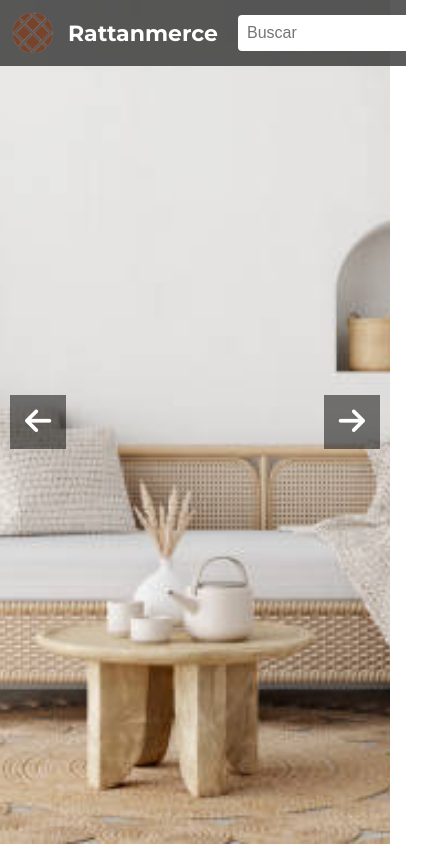
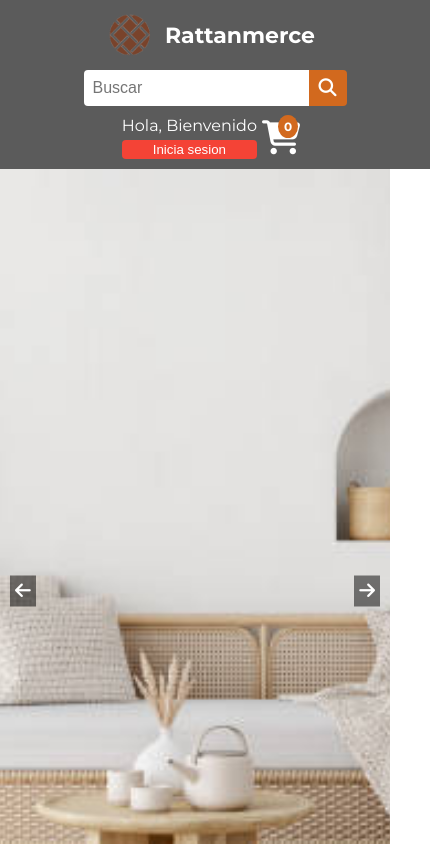
Before and after one commit to jluchett/RattanmerceFront, a React (Vite) app: page / in a window 390 px wide. Shown: the top 844 px of the page, 430 px wide, since content can reach past the window. Built offline with nearby package versions, Linux system fonts and the light colour scheme.

Commit message:
Add componente login

```diff
--- a/package.json
+++ b/package.json
@@ -12,7 +12,8 @@
   "dependencies": {
     "@fortawesome/fontawesome-free": "^6.4.0",
     "react": "^18.2.0",
-    "react-dom": "^18.2.0"
+    "react-dom": "^18.2.0",
+    "react-router-dom": "^6.12.0"
   },
   "devDependencies": {
     "@types/react": "^18.0.37",
--- a/src/components/Navbar.jsx
+++ b/src/components/Navbar.jsx
@@ -12,12 +12,14 @@ const Navbar = () => {
       </div>
       <div className="navbar-center">
         <input type="text" className="search-bar" placeholder="Buscar" />
-        <button className="search-button">Buscar</button>
+        <button className="search-button">
+          <i className="fa-solid fa-magnifying-glass"></i>
+        </button>
       </div>
       <div className="navbar-right">
         <div className="user-info">
-          <span className="username">jluchett@gmail.com</span>
-          <button className="logout-button">Cerrar sesion</button>
+          <span className="username">Hola, Bienvenido</span>
+          <button className="logout-button">Inicia sesion</button>
         </div>
         <a href="/cart" className="cart-icon">
           <i className="fa-solid fa-cart-shopping"></i>
--- a/src/styles/Carousel.css
+++ b/src/styles/Carousel.css
@@ -2,6 +2,7 @@
   display: flex;
   align-items: center;
   justify-content: center;
+  position: relative;
   width: 100%;
   height: 100vh;
 }
@@ -31,3 +32,9 @@
 .next-button {
   right: 10px;
 }
+@media (max-width: 700px) {
+  .carousel-button {
+    padding: 5px;
+    font-size: 18px;
+  }
+}
--- a/src/styles/Navbar.css
+++ b/src/styles/Navbar.css
@@ -1,7 +1,7 @@
 @import '/node_modules/@fortawesome/fontawesome-free/css/all.css';
 
 .navbar {
-  position: fixed;
+
   width: 100%;
   display: flex;
   justify-content: space-between;
@@ -47,12 +47,13 @@
 }
 
 .search-button {
-  padding: 10.4px 10px;
+  padding: 7.7px 10px;
   background-color:chocolate;
   color: white;
   border: none;
   border-radius: 0 4px 4px 0;
   cursor: pointer;
+  font-size: 18px;
 }
 
 .navbar-right {
@@ -100,8 +101,27 @@
   right: 20px;
   background-color: chocolate;
   color: white;
-  padding: 2px 6px;
+  padding: 4px 6px;
   border-radius: 50%;
   margin-left: 5px;
   font-weight: bold;
+  font-size: 12px;
 }
+@media (max-width: 700px) {
+  .navbar {
+    flex-direction: column;
+    padding: 10px 20px;
+  }
+
+  .navbar-left {
+    margin-bottom: 10px;
+  }
+
+  .navbar-right {
+    margin-top: 10px;
+  }
+
+  .cart-icon {
+    margin-left: 0;
+  }
+}
```
Also changed, not shown: src/pages/Login.jsx (added, +35 -0 lines), src/styles/Login.css (added, +66 -0 lines), 1 other file (tests, documents, lock files or other folders).
